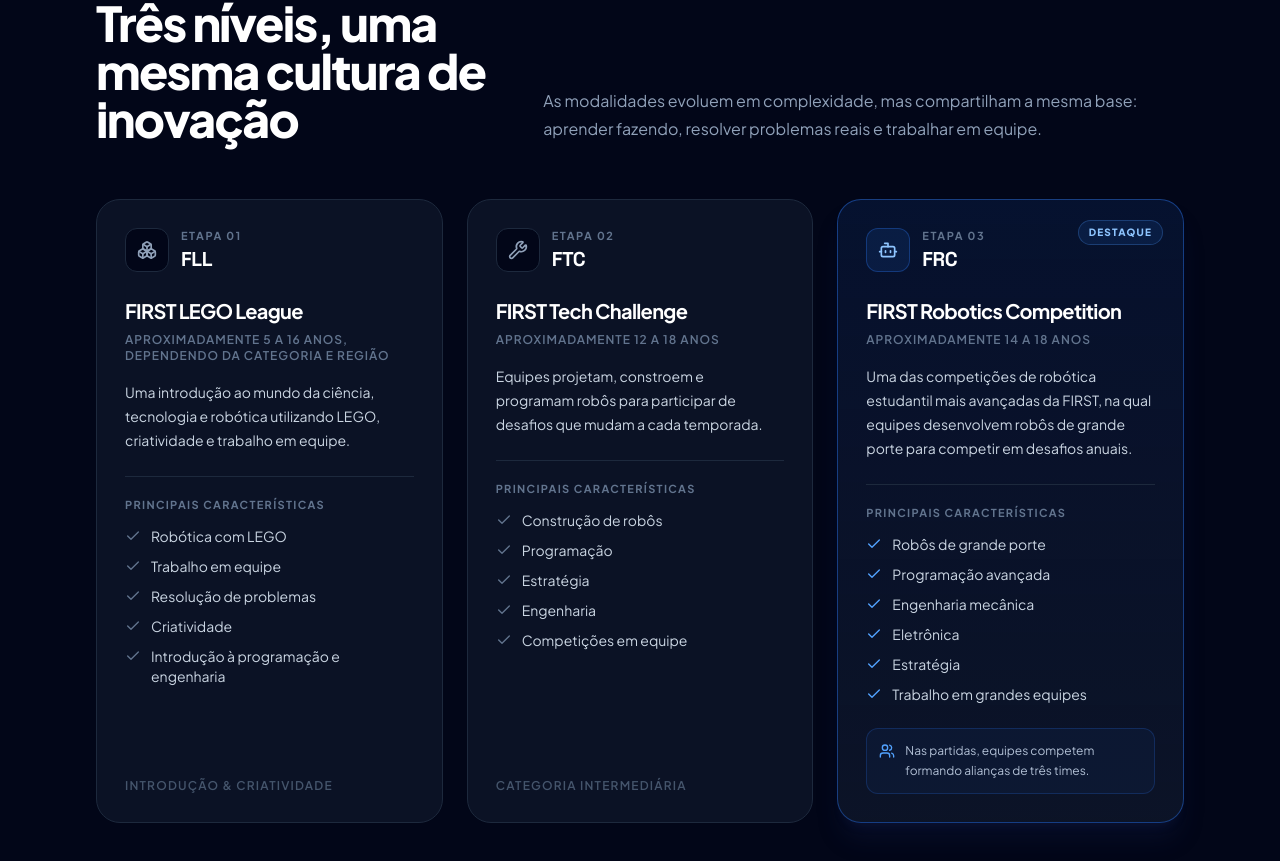
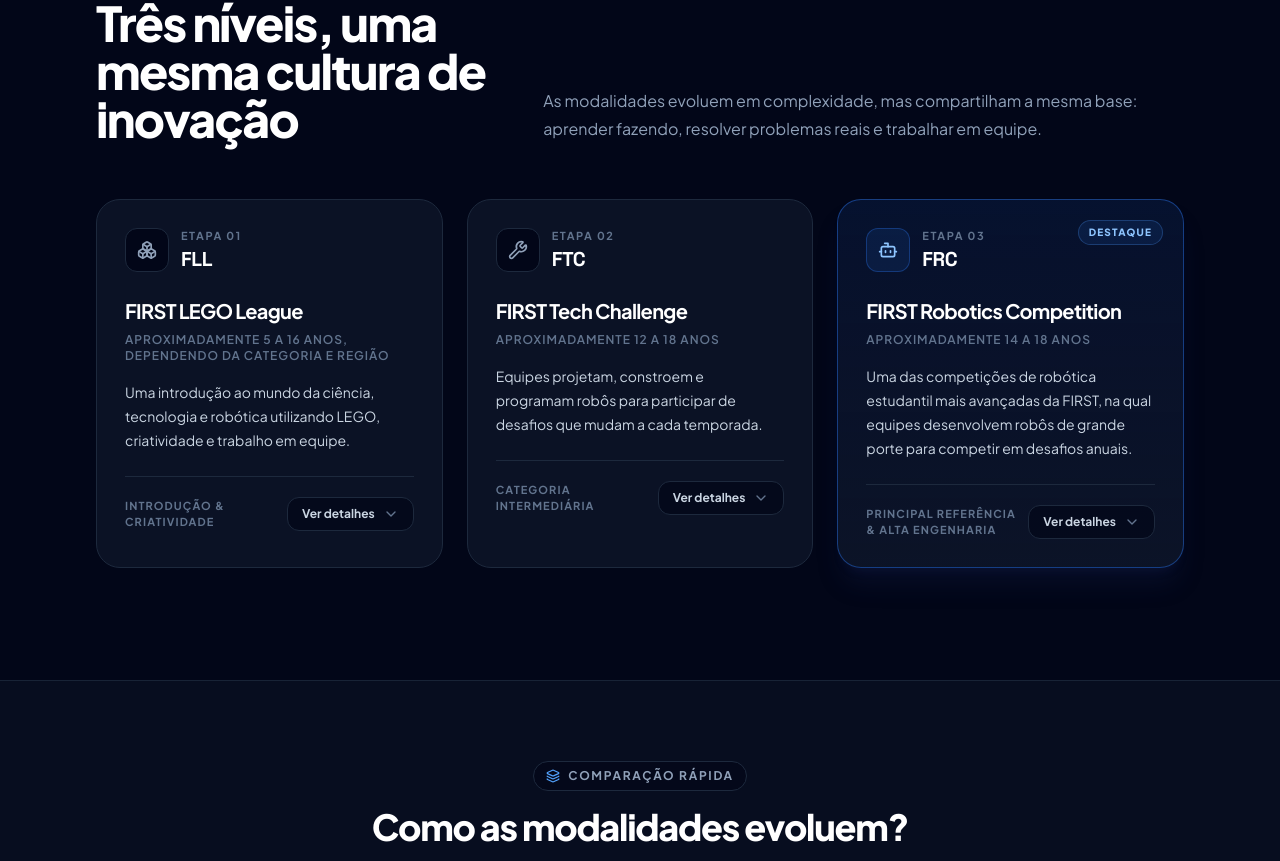
Before and after one commit to giovannifeliciano0703r-design/Site-Senai, a React (Vite) app: page / in a window 1280 px wide. Shown: the part 1539-2400 px from the top of the page. Built offline with nearby package versions, Linux system fonts and the light colour scheme.

Commit message:
Improve modalities interaction and reduce visual density

```diff
--- a/src/components/Modalities.tsx
+++ b/src/components/Modalities.tsx
@@ -1,6 +1,6 @@
-import React from 'react';
-import { Bot, Boxes, Check, Cpu, Users, Wrench } from 'lucide-react';
-import { motion } from 'motion/react';
+import React, { useState } from 'react';
+import { Bot, Boxes, Check, ChevronDown, Cpu, Users, Wrench } from 'lucide-react';
+import { AnimatePresence, motion, useReducedMotion } from 'motion/react';
 import { MODALITIES } from '../data/roboticsData';
 
 const getIcon = (acronym: string) => {
@@ -10,6 +10,13 @@
 };
 
 export const Modalities: React.FC = () => {
+  const [expanded, setExpanded] = useState<Record<string, boolean>>({});
+  const shouldReduceMotion = useReducedMotion();
+
+  const toggleExpanded = (id: string) => {
+    setExpanded((current) => ({ ...current, [id]: !current[id] }));
+  };
+
   return (
     <section id="modalidades" className="relative py-24 lg:py-28">
       <div className="mx-auto max-w-6xl px-4 sm:px-6 lg:px-8">
@@ -23,8 +30,10 @@
               Três níveis, uma mesma cultura de inovação
             </h2>
           </div>
+
           <p className="max-w-2xl text-base leading-7 text-slate-400 lg:justify-self-end">
-            As modalidades evoluem em complexidade, mas compartilham a mesma base: aprender fazendo, resolver problemas reais e trabalhar em equipe.
+            As modalidades evoluem em complexidade, mas compartilham a mesma base: aprender fazendo,
+            resolver problemas reais e trabalhar em equipe.
           </p>
         </div>
 
@@ -32,6 +41,8 @@
           {MODALITIES.map((modality, index) => {
             const Icon = getIcon(modality.acronym);
             const highlighted = modality.acronym === 'FRC';
+            const isExpanded = Boolean(expanded[modality.id]);
+            const panelId = `modality-detail-${modality.id}`;
 
             return (
               <motion.article
@@ -39,13 +50,14 @@
                 initial={{ opacity: 0, y: 18 }}
                 whileInView={{ opacity: 1, y: 0 }}
                 viewport={{ once: true, margin: '-50px' }}
-                transition={{ duration: 0.4, delay: index * 0.08 }}
-                className={`relative flex h-full flex-col rounded-3xl border p-6 sm:p-7 ${
+                transition={{ duration: shouldReduceMotion ? 0 : 0.4, delay: shouldReduceMotion ? 0 : index * 0.08 }}
+                className={`relative flex h-full flex-col overflow-hidden rounded-3xl border transition-colors ${
                   highlighted
                     ? 'border-blue-500/40 bg-gradient-to-b from-blue-500/10 to-slate-900/80 shadow-xl shadow-blue-950/25'
-                    : 'border-slate-800 bg-slate-900/70'
+                    : 'border-slate-800 bg-slate-900/70 hover:border-slate-700'
                 }`}
               >
+                <div className="p-6 sm:p-7">
                   {highlighted && (
                     <div className="absolute right-5 top-5 rounded-full border border-blue-400/25 bg-blue-500/10 px-2.5 py-1 text-[10px] font-extrabold uppercase tracking-[0.12em] text-blue-300">
                       Destaque
@@ -53,15 +65,19 @@
                   )}
 
                   <div className="flex items-center gap-3">
-                  <div className={`flex h-11 w-11 items-center justify-center rounded-xl border ${
+                    <div
+                      className={`flex h-11 w-11 items-center justify-center rounded-xl border ${
                         highlighted
                           ? 'border-blue-500/30 bg-blue-500/10 text-blue-300'
                           : 'border-slate-800 bg-slate-950 text-slate-400'
-                  }`}>
+                      }`}
+                    >
                       <Icon className="h-5 w-5" aria-hidden="true" />
                     </div>
                     <div>
-                    <p className="text-[11px] font-bold uppercase tracking-[0.14em] text-slate-500">Etapa 0{index + 1}</p>
+                      <p className="text-[11px] font-bold uppercase tracking-[0.14em] text-slate-500">
+                        Etapa 0{index + 1}
+                      </p>
                       <p className="font-mono-tech text-xl font-bold text-white">{modality.acronym}</p>
                     </div>
                   </div>
@@ -74,32 +90,82 @@
                     <p className="mt-4 text-sm leading-6 text-slate-300">{modality.shortDescription}</p>
                   </div>
 
-                <div className="mt-6 border-t border-slate-800 pt-5">
+                  <div className="mt-6 flex items-center justify-between gap-3 border-t border-slate-800 pt-5">
+                    <span className="text-[11px] font-bold uppercase tracking-[0.1em] text-slate-500">
+                      {modality.badge}
+                    </span>
+
+                    <button
+                      type="button"
+                      onClick={() => toggleExpanded(modality.id)}
+                      aria-expanded={isExpanded}
+                      aria-controls={panelId}
+                      className="inline-flex shrink-0 items-center gap-2 rounded-xl border border-slate-800 bg-slate-950/70 px-3.5 py-2 text-xs font-bold text-slate-300 transition-colors hover:border-blue-500/30 hover:bg-slate-900 hover:text-white"
+                    >
+                      <span>{isExpanded ? 'Ver menos' : 'Ver detalhes'}</span>
+                      <ChevronDown
+                        className={`h-4 w-4 transition-transform duration-300 ${
+                          isExpanded ? 'rotate-180 text-blue-400' : 'text-slate-500'
+                        }`}
+                        aria-hidden="true"
+                      />
+                    </button>
+                  </div>
+                </div>
+
+                <AnimatePresence initial={false}>
+                  {isExpanded && (
+                    <motion.div
+                      id={panelId}
+                      key="details"
+                      initial={{ height: 0, opacity: 0 }}
+                      animate={{ height: 'auto', opacity: 1 }}
+                      exit={{ height: 0, opacity: 0 }}
+                      transition={{
+                        duration: shouldReduceMotion ? 0 : 0.3,
+                        ease: [0.4, 0, 0.2, 1],
+                      }}
+                      className="overflow-hidden"
+                    >
+                      <div className="border-t border-slate-800 bg-slate-950/35 px-6 pb-6 pt-5 sm:px-7 sm:pb-7">
+                        <div
+                          className={`rounded-2xl border border-slate-800 bg-gradient-to-br ${modality.accentColor} p-4`}
+                        >
+                          <p className="text-[11px] font-bold uppercase tracking-[0.12em] text-slate-400">
+                            Em poucas palavras
+                          </p>
+                          <p className="mt-1.5 text-sm font-medium leading-6 text-slate-100">{modality.tagline}</p>
+                        </div>
+
+                        <div className="mt-5">
                           <p className="mb-3 text-[11px] font-bold uppercase tracking-[0.12em] text-slate-500">
                             Principais características
                           </p>
                           <ul className="space-y-2.5">
                             {modality.features.map((feature) => (
                               <li key={feature} className="flex items-start gap-2.5 text-sm text-slate-300">
-                        <Check className={`mt-0.5 h-4 w-4 shrink-0 ${highlighted ? 'text-blue-400' : 'text-slate-500'}`} aria-hidden="true" />
+                                <Check
+                                  className={`mt-0.5 h-4 w-4 shrink-0 ${
+                                    highlighted ? 'text-blue-400' : 'text-slate-500'
+                                  }`}
+                                  aria-hidden="true"
+                                />
                                 <span>{feature}</span>
                               </li>
                             ))}
                           </ul>
                         </div>
 
-                <div className="mt-auto pt-6">
-                  {modality.allianceNote ? (
-                    <div className="flex gap-2.5 rounded-xl border border-blue-500/20 bg-blue-500/5 p-3 text-xs leading-5 text-blue-100/80">
+                        {modality.allianceNote && (
+                          <div className="mt-5 flex gap-2.5 rounded-xl border border-blue-500/20 bg-blue-500/5 p-3 text-xs leading-5 text-blue-100/80">
                             <Users className="mt-0.5 h-4 w-4 shrink-0 text-blue-400" aria-hidden="true" />
                             <span>{modality.allianceNote}</span>
                           </div>
-                  ) : (
-                    <div className="text-xs font-semibold uppercase tracking-[0.1em] text-slate-600">
-                      {modality.badge}
-                    </div>
                         )}
                       </div>
+                    </motion.div>
+                  )}
+                </AnimatePresence>
               </motion.article>
             );
           })}
```
Lines whose indentation alone changed are shown as unchanged.
